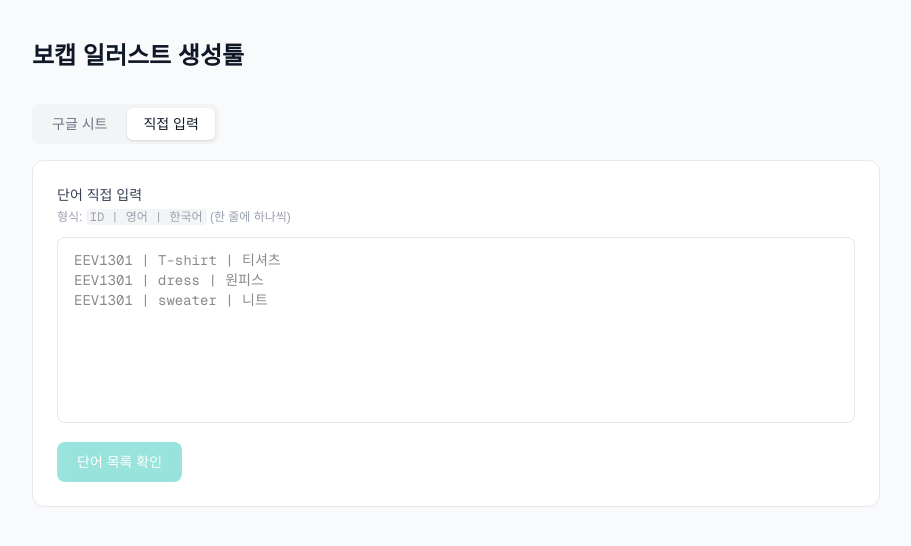
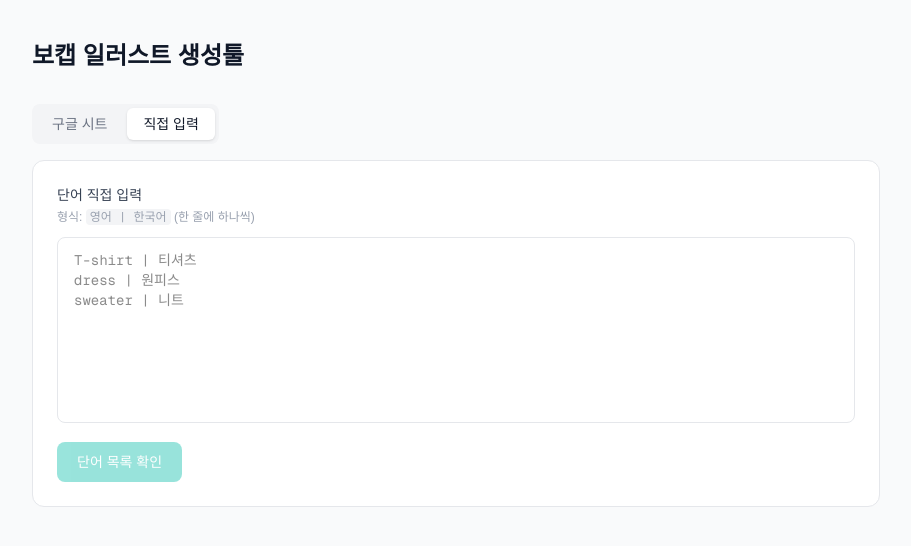
Before and after one commit to hisom5310/vocab-illust, a Next.js app: page / in a window 1280 px wide. Both pictures are taken after a click on the button "직접 입력". Shown: the top 546 px of the page, without its empty margins (184-1095 px from the left). Built offline with nearby package versions, Linux system fonts and the light colour scheme.

Commit message:
Simplify manual input: remove ID field, just english | korean

```diff
--- a/app/page.tsx
+++ b/app/page.tsx
@@ -61,16 +61,18 @@ function HomeContent() {
     setLoading(false)
   }
 
-  // Parse manual text: "영어 | 한국어" or "ID | 영어 | 한국어" per line
+  // Parse manual text: "영어 | 한국어" per line
   const parseManual = () => {
     const lines = manualText.trim().split('\n').filter(l => l.trim())
     const parsed: Word[] = lines.map((line, i) => {
       const parts = line.split('|').map(p => p.trim())
-      if (parts.length >= 3) {
-        return { id: parts[0], en: parts[1], ko: parts[2], type: 'A' as const }
+      return {
+        id: `WORD${String(i + 1).padStart(3, '0')}`,
+        en: parts[0] || '',
+        ko: parts[1] || '',
+        type: 'A' as const,
       }
-      return { id: `WORD${String(i + 1).padStart(3, '0')}`, en: parts[0] || '', ko: parts[1] || '', type: 'A' as const }
-    }).filter(w => w.en)
+    }).filter(w => w.en && w.ko)
     setWords(parsed)
     setError('')
   }
@@ -140,11 +142,11 @@ function HomeContent() {
         {tab === 'manual' && (
           <div className="bg-white rounded-xl border border-gray-200 p-6 mb-6">
             <label className="block text-sm font-medium text-gray-700 mb-1">단어 직접 입력</label>
-            <p className="text-xs text-gray-400 mb-3">형식: <code className="bg-gray-100 px-1 rounded">ID | 영어 | 한국어</code> (한 줄에 하나씩)</p>
+            <p className="text-xs text-gray-400 mb-3">형식: <code className="bg-gray-100 px-1 rounded">영어 | 한국어</code> (한 줄에 하나씩)</p>
             <textarea
               value={manualText}
               onChange={e => setManualText(e.target.value)}
-              placeholder={`EEV1301 | T-shirt | 티셔츠\nEEV1301 | dress | 원피스\nEEV1301 | sweater | 니트`}
+              placeholder={`T-shirt | 티셔츠\ndress | 원피스\nsweater | 니트`}
               rows={8}
               className="w-full border border-gray-200 rounded-lg px-4 py-3 text-sm font-mono focus:outline-none focus:ring-2 focus:ring-teal-400 resize-none"
             />
@@ -168,7 +170,6 @@ function HomeContent() {
               <div className="space-y-1">
                 {words.map((word, idx) => (
                   <div key={`${word.id}-${idx}`} className="flex items-center gap-3 py-2.5 border-b border-gray-50 last:border-0">
-                    <span className="text-xs text-gray-400 w-24 shrink-0">{word.id}</span>
                     <span className="font-medium text-gray-900 w-36 shrink-0">{word.en}</span>
                     <span className="text-gray-500 text-sm w-24 shrink-0">{word.ko}</span>
                     <select
```
